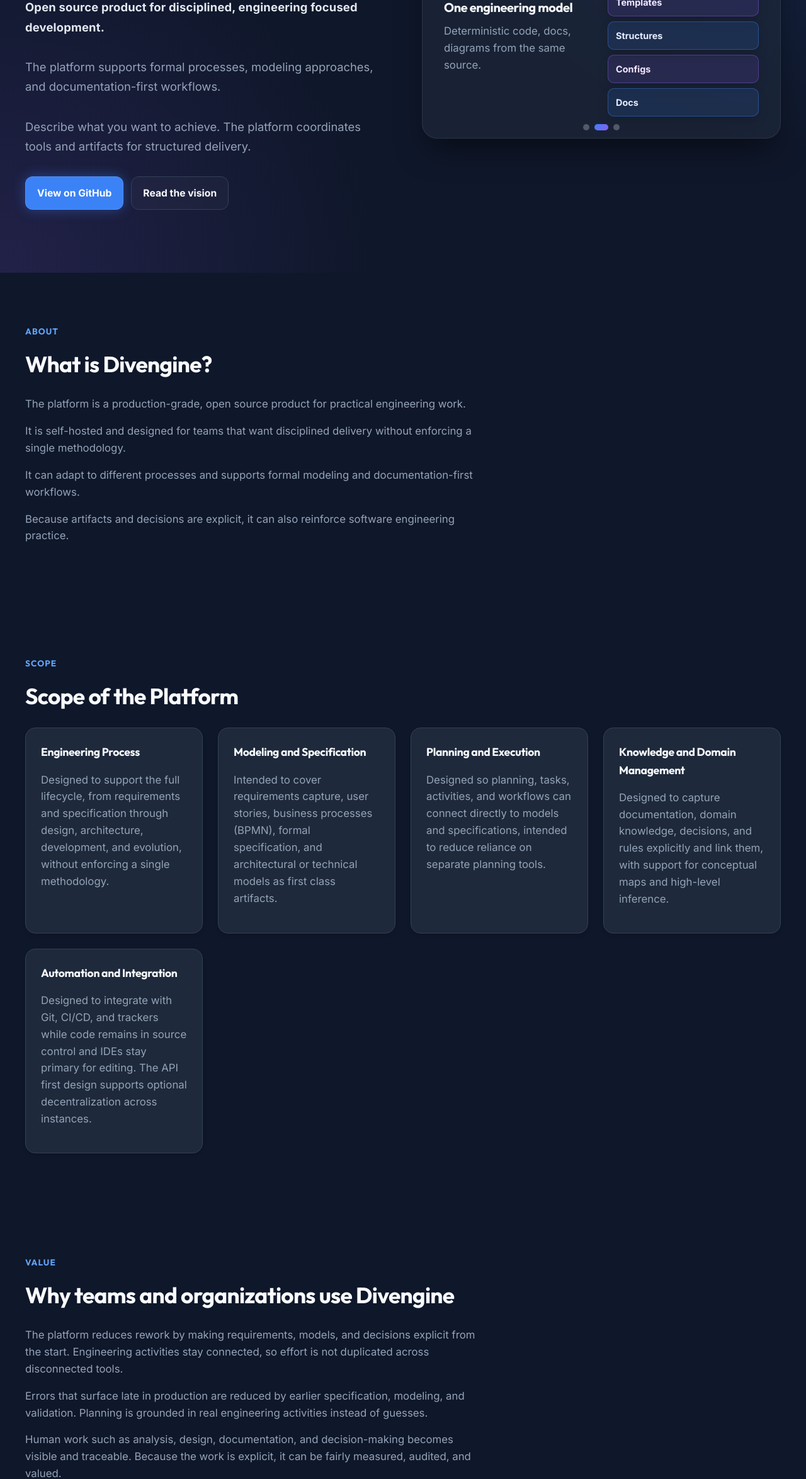
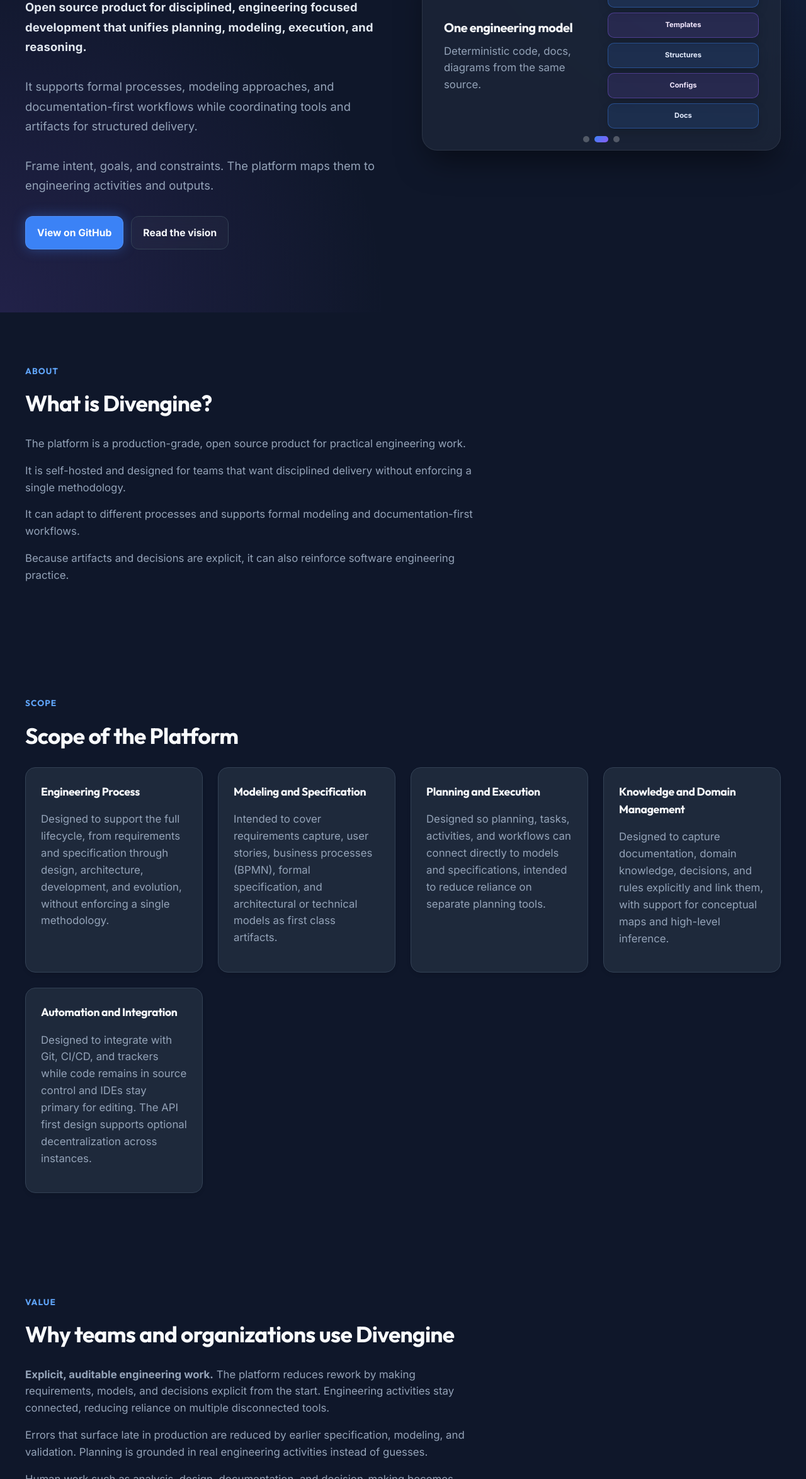
Before and after one commit to divengine/divengine.com, a plain HTML site: page index.html in a window 1280 px wide. Shown: the part 452-2800 px from the top of the page at 63% size. Drawn offline with Linux system fonts and the light colour scheme.

Commit message:
Update index.html: Enhance hero section content for clarity and impact; refine standards section for better alignment with engineering practices

```diff
--- a/index.html
+++ b/index.html
@@ -57,9 +57,9 @@
         <div class="hero-text">
           <span class="eyebrow">Divengine Software Engineering Platform</span>
           <h1>Practical software engineering. Open platform.</h1>
-          <p class="hero-slogan">Open source product for disciplined, engineering focused development.</p>
-          <p>The platform supports formal processes, modeling approaches, and documentation-first workflows.</p>
-          <p>Describe what you want to achieve. The platform coordinates tools and artifacts for structured delivery.</p>
+          <p class="hero-slogan">Open source product for disciplined, engineering focused development that unifies planning, modeling, execution, and reasoning.</p>
+          <p>It supports formal processes, modeling approaches, and documentation-first workflows while coordinating tools and artifacts for structured delivery.</p>
+          <p>Frame intent, goals, and constraints. The platform maps them to engineering activities and outputs.</p>
           <div class="btn-row">
             <a class="btn btn-primary" href="https://github.com/divengine" target="_blank" rel="noopener">View on
               GitHub</a>
@@ -167,7 +167,7 @@
           <span class="eyebrow">Value</span>
           <h2>Why teams and organizations use Divengine</h2>
         </div>
-        <p>The platform reduces rework by making requirements, models, and decisions explicit from the start. Engineering activities stay connected, so effort is not duplicated across disconnected tools.</p>
+        <p><strong>Explicit, auditable engineering work.</strong> The platform reduces rework by making requirements, models, and decisions explicit from the start. Engineering activities stay connected, reducing reliance on multiple disconnected tools.</p>
         <p>Errors that surface late in production are reduced by earlier specification, modeling, and validation. Planning is grounded in real engineering activities instead of guesses.</p>
         <p>Human work such as analysis, design, documentation, and decision-making becomes visible and traceable. Because the work is explicit, it can be fairly measured, audited, and valued.</p>
         <p>The platform is not a financial or accounting system. It exposes APIs so other systems can consume metrics about activities, effort, and workflow for external reporting, planning, or management.</p>
@@ -181,11 +181,12 @@
           <span class="eyebrow">Standards</span>
           <h2>Aligned with industry standards</h2>
         </div>
+        <p>Operational discipline benefits from clear standards and consistent artifacts.</p>
         <p>Divengine is designed to align with recognized software engineering standards. It does not replace standards, but supports their practical application in day-to-day engineering work.</p>
         <p>Standards are treated as guidance for structure, artifacts, and traceability, not as mandatory constraints. Examples include software lifecycle and process standards such as ISO/IEC 12207 and ISO/IEC 15288, and quality models such as ISO/IEC 25010.</p>
         <p>For requirements, documentation, and traceability practices, the platform provides a structured environment without imposing a single method. It is also designed to support modeling and specification practices such as UML, BPMN, SysML, and formal methods.</p>
         <p>The underlying methodology and process are designed to be standards compatible, so organizations can map their own compliance requirements onto the platform. By making artifacts and activities explicit, the platform supports audits and reviews.</p>
-        <p>Divengine does not certify compliance. It provides structure, traceability, and visibility that standards typically require, while external processes and audits remain external.</p>
+        <p>Divengine does not certify compliance. It provides structure, traceability, and visibility that standards typically require, while external processes and audits remain external. This alignment helps reduce risk, reduce rework, and lower production failures.</p>
       </div>
     </section>
 
@@ -346,7 +347,7 @@
               <ul>
                 <li>Top-down + bottom-up sync.</li>
                 <li>Guidance modules.</li>
-                <li>Deep integration with GitHub, GitLab, Jira.</li>
+                <li>Deep integration with source control, CI/CD, and issue trackers.</li>
               </ul>
             </div>
           </div>
--- a/styles.css
+++ b/styles.css
@@ -408,7 +408,7 @@
     padding: 10px;
     text-align: center;
     font-weight: 700;
-    font-size: 0.9rem;
+    font-size: 0.7rem;
     box-shadow: 0 8px 16px rgba(0, 0, 0, 0.15);
   }
 
@@ -425,7 +425,6 @@
 
   .stack .node {
     border-radius: 10px;
-    text-align: left;
     padding: 10px 12px;
   }
 
```
